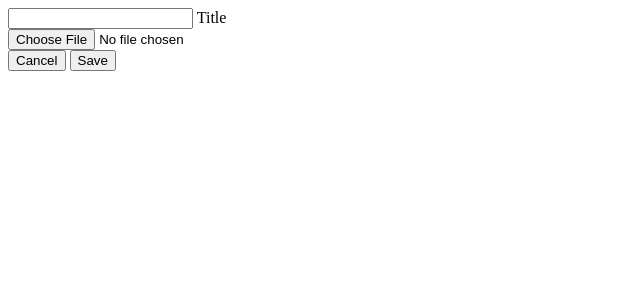
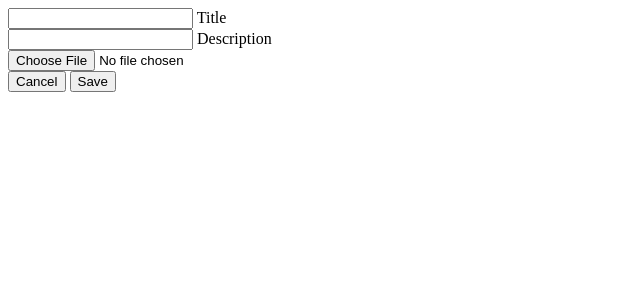
Before and after one commit to diogovk/fullstack-webdev-catalog, a Flask app: page /category/1/items/new in a window 1280 px wide. Shown: the top 300 px of the page, without its empty margins (0-640 px from the left). Run offline with Flask 2, Linux system fonts and the light colour scheme; some libraries are stand-ins or nearby versions.

Commit message:
Add description field to New Item view

```diff
--- a/forms.py
+++ b/forms.py
@@ -9,6 +9,7 @@ class NewItemForm(Form):
         validators.Length(min=3, max=128),
         validators.DataRequired()
         ])
+    description = TextField('Title', [])
     image_file = FileField('Image', [])
 
     def validate_image_file(form, field):
--- a/templates/new_item.html
+++ b/templates/new_item.html
@@ -9,6 +9,13 @@
     {{ form.name(class_="mdl-textfield__input") }}
     <label class="mdl-textfield__label" for="name">Title</label>
     {% for error in form.name.errors %}
+    <span class="mdl-textfield__error">{{error}}</span>
+    {% endfor %}
+  </div>
+  <div class="mdl-textfield mdl-js-textfield mdl-textfield--floating-label">
+    {{ form.description(class_="mdl-textfield__input") }}
+    <label class="mdl-textfield__label" for="name">Description</label>
+    {% for error in form.description.errors %}
     <span class="mdl-textfield__error">{{error}}</span>
     {% endfor %}
   </div>
```
